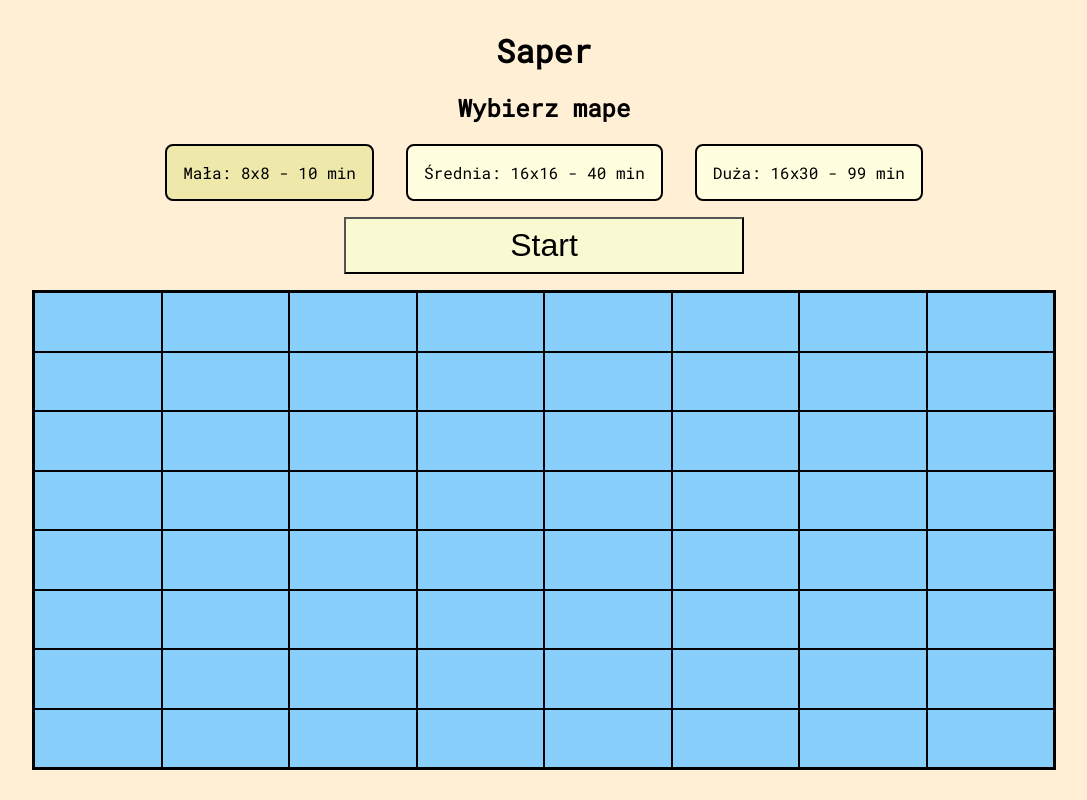
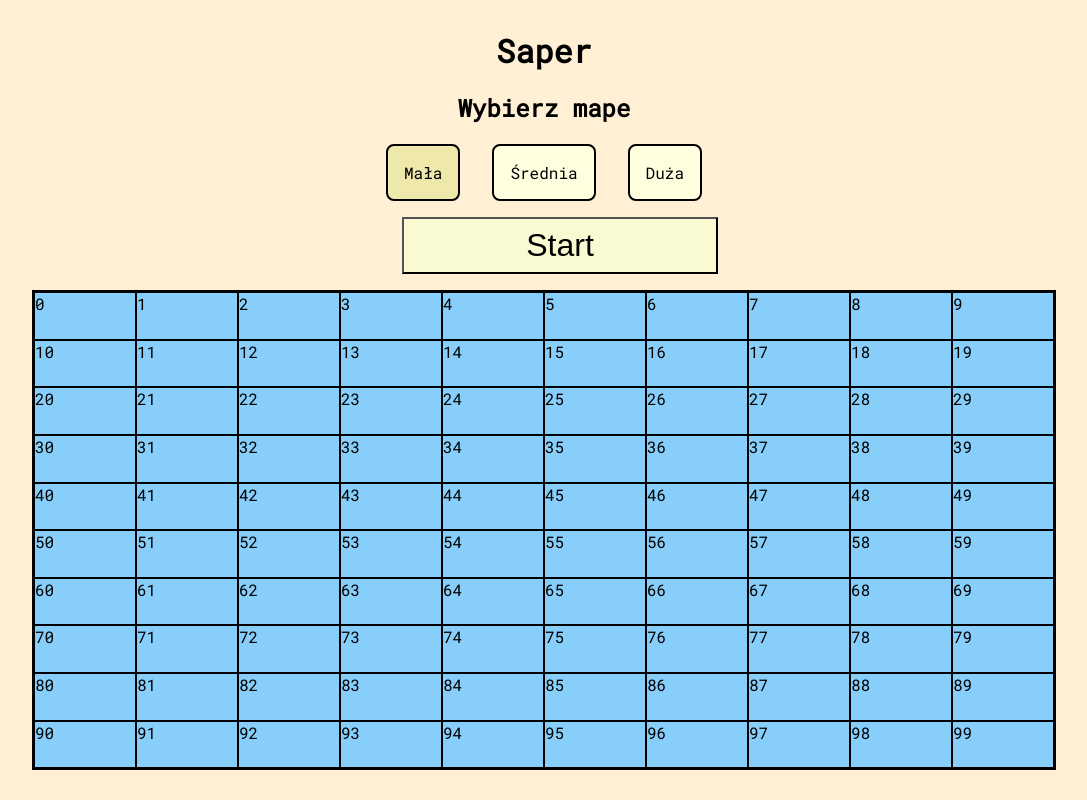
Before and after one commit to andro2ss/ng-saper, an Angular app: page / in a window 1280 px wide. Both pictures are taken after a click on the button "Start". Shown: the whole page, without its empty margins (96-1183 px from the left). Built offline with nearby package versions, Linux system fonts and the light colour scheme.

Commit message:
backup progress

```diff
--- a/src/app/app.component.html
+++ b/src/app/app.component.html
@@ -1,9 +1,15 @@
-<app-header (mapControl)="gameControl($event)"></app-header>
-<section class="game__container" id="gameMap">
+<app-header
+  *ngIf="gameState !== -1"
+  (mapControl)="gameControl($event)"></app-header>
+<section class="game__container" id="gameMap" *ngIf="gameState === 0">
   <div *ngIf="mapArr">
-    <app-field
-      [fieldStyle]="fieldStyle"
-      *ngFor="let item of mapArr"></app-field>
+    <div *ngFor="let item of mapArr">
+      <app-field [fData]="item" (fState)="readGameState($event)"></app-field>
+    </div>
   </div>
   <span *ngIf="mapArr.length === 0">Zacznij grę</span>
 </section>
+<section *ngIf="gameState === -1">
+  <span> Porażka </span> <button (click)="handleNewGame()">Nowa gra</button>
+</section>
+<section *ngIf="gameState === 1"><span> Wygrana </span></section>
--- a/src/app/app.component.scss
+++ b/src/app/app.component.scss
@@ -4,14 +4,19 @@
     width: 80vw;
     height: 60vh;
     border: black solid 2px;
-
+    position: relative;
     div {
       display: flex;
       flex-wrap: wrap;
     }
+    span{
+      display: block;
+      position: absolute;
+      top: 50%;
+      left: 50%;
+      transform: translate(-50%, -50%);
+      font-size: 3rem;
+    }
   }
-  &__field{
-    background-color: lightskyblue;
-    border: 1px solid black;
-  }
+
 }
--- a/src/app/app.component.ts
+++ b/src/app/app.component.ts
@@ -1,4 +1,5 @@
-import { Component } from '@angular/core';
+import { Component, HostListener } from '@angular/core';
+import { FieldComponentModel } from './models/FieldComponent.Model';
 
 @Component({
   selector: 'app-root',
@@ -6,50 +7,78 @@ import { Component } from '@angular/core';
   styleUrls: ['./app.component.scss'],
 })
 export class AppComponent {
-  mapSize: number = 1;
-  startNewGame: boolean = false;
-  gameFieldWidth: number = 10;
-  gameFieldHeight: number = 10;
-  mapArr: number[] = [];
-
+  @HostListener('contextmenu', ['$event'])
+  onRightClick(event: any) {
+    event.preventDefault();
+  }
+  gameState: number = 0;
+  mapArr: FieldComponentModel[] = [];
   fieldStyle = {
-    height: this.gameFieldHeight + 'px',
-    width: this.gameFieldWidth + 'px',
+    height: '10px',
+    width: '10px',
   };
 
-  gameControl(gameControlValues: { mapSize: number; startTrigger: boolean }) {
-    console.log(this.mapArr.length);
+  generateBombs(fieldsAmount: number) {
+    const arr = [];
+    let bombProc: number = 0;
+    if (fieldsAmount < 101) {
+      bombProc = 0.2;
+    } else if (fieldsAmount < 300) {
+      bombProc = 0.35;
+    } else {
+      bombProc = 0.5;
+    }
+    const bombAmount: number = Math.floor(fieldsAmount * bombProc);
+    while (arr.length < bombAmount) {
+      let r = Math.floor(Math.random() * fieldsAmount);
+      if (arr.indexOf(r) === -1) arr.push(r);
+    }
+    return arr;
+  }
 
-    this.mapSize = gameControlValues.mapSize;
-    this.startNewGame = gameControlValues.startTrigger;
+  generateMap(fAmount: number) {
+    let fieldsAmount = fAmount * fAmount;
+    this.mapArr = [];
+    const bombArr = this.generateBombs(fieldsAmount);
     let maxWidth = document.getElementById('gameMap')?.clientWidth;
     let maxHeight = document.getElementById('gameMap')?.clientHeight;
-    if (gameControlValues.mapSize === 1 && maxHeight && maxWidth) {
-      console.log('1');
-      this.gameFieldWidth = maxWidth / 8;
-      this.gameFieldHeight = maxHeight / 8;
-      this.mapArr = [];
-      for (let i = 0; i < 64; i++) {
-        this.mapArr.push(i);
-      }
-    } else if (gameControlValues.mapSize === 2 && maxHeight && maxWidth) {
-      this.gameFieldWidth = maxWidth / 16;
-      this.gameFieldHeight = maxHeight / 16;
-      this.mapArr = [];
-      for (let i = 0; i < 256; i++) {
-        this.mapArr.push(i);
-      }
-    } else if (gameControlValues.mapSize === 3 && maxHeight && maxWidth) {
-      this.gameFieldWidth = maxWidth / 30;
-      this.gameFieldHeight = maxHeight / 16;
-      this.mapArr = [];
-      for (let i = 0; i < 480; i++) {
-        this.mapArr.push(i);
-      }
+    if (maxWidth && maxHeight) {
+      let tempWidth = maxWidth / fAmount;
+      let tempHeight = maxHeight / fAmount;
+      this.fieldStyle = {
+        height: tempHeight + 'px',
+        width: tempWidth + 'px',
+      };
     }
-    this.fieldStyle = {
-      height: this.gameFieldHeight + 'px',
-      width: this.gameFieldWidth + 'px',
-    };
+
+    for (let i = 0; i < fieldsAmount; i++) {
+      let tempBomb = false;
+      bombArr.forEach(item => {
+        if (item === i) {
+          tempBomb = true;
+        }
+      });
+      let nearBombs = 1;
+      let tempArrItem: FieldComponentModel = {
+        fIndex: i,
+        fStyle: this.fieldStyle,
+        nearBombs: nearBombs,
+        bomb: tempBomb,
+      };
+      this.mapArr.push(tempArrItem);
+    }
+  }
+
+  gameControl(gameControlValues: number) {
+    this.generateMap(gameControlValues);
+  }
+
+  handleNewGame() {
+    this.gameState = 0;
+    this.mapArr = [];
+  }
+
+  readGameState(readGameState: number) {
+    this.gameState = readGameState;
   }
 }
--- a/src/app/field/field.component.html
+++ b/src/app/field/field.component.html
@@ -1 +1,9 @@
-<div class="game__field" style="{{ fieldStyle }}"></div>
+<div
+  *ngIf="fData"
+  class="game__field"
+  style="{{ fData.fStyle }}"
+  (click)="onClick($event)"
+  (auxclick)="onAuxClick($event)">
+  {{ fData.fIndex }}
+  <span *ngIf="fieldState === 0">{{ fData.nearBombs }}</span>
+</div>
--- a/src/app/field/field.component.scss
+++ b/src/app/field/field.component.scss
@@ -1,4 +1,19 @@
+body{
+  background-color: lightskyblue;
+
+}
+
 .game__field{
   background-color: lightskyblue;
   border: 1px solid black;
-}
+
+  &.activeted{
+    background-color: silver;
+  }
+  &.mineThere{
+    background-color: orange;
+  }
+  &.block{
+    background-color: white;
+  }
+  }
--- a/src/app/field/field.component.ts
+++ b/src/app/field/field.component.ts
@@ -1,4 +1,11 @@
-import { Component, Input, OnInit } from '@angular/core';
+import {
+  Component,
+  EventEmitter,
+  Input,
+  Output,
+  SimpleChanges,
+} from '@angular/core';
+import { FieldComponentModel } from '../models/FieldComponent.Model';
 
 @Component({
   selector: 'app-field',
@@ -8,5 +15,54 @@ import { Component, Input, OnInit } from '@angular/core';
 export class FieldComponent {
   constructor() {}
 
-  @Input() fieldStyle = { height: 10 + 'px', width: 10 + 'px' };
+  @Input() fData?: FieldComponentModel;
+  @Output() fState = new EventEmitter<number>();
+  fieldState = -1;
+
+  emitFState(fState: number) {
+    this.fState.emit(fState);
+  }
+
+  onClick(event: any) {
+    if (this.fieldState === -1) {
+      this.fieldState = event.button;
+      event.path[0].classList.add('activeted');
+
+      if (this.fData?.bomb) {
+        this.emitFState(-1);
+      }
+    }
+  }
+
+  onAuxClick(event: any) {
+    if (this.fieldState !== 0) {
+      if (this.fieldState === -1) {
+        if (event.button === 1) {
+          event.path[0].classList.add('block');
+          this.fieldState = 1;
+        } else {
+          event.path[0].classList.add('mineThere');
+          this.fieldState = 2;
+        }
+      } else if (this.fieldState === 1) {
+        if (event.button === 1) {
+          event.path[0].classList.remove('block');
+          this.fieldState = -1;
+        } else {
+          event.path[0].classList.remove('block');
+          event.path[0].classList.add('mineThere');
+          this.fieldState = 2;
+        }
+      } else if (this.fieldState === 2) {
+        if (event.button === 2) {
+          event.path[0].classList.remove('mineThere');
+          this.fieldState = -1;
+        } else {
+          event.path[0].classList.add('block');
+          event.path[0].classList.remove('mineThere');
+          this.fieldState = 1;
+        }
+      }
+    }
+  }
 }
--- a/src/app/header/header.component.html
+++ b/src/app/header/header.component.html
@@ -8,28 +8,28 @@
           type="radio"
           id="smallMap"
           name="mapSize"
-          value="1"
+          value="10"
           checked
           (click)="changeMap($event)" />
-        <label for="smallMap">Mała: 8x8 - 10 min</label>
+        <label for="smallMap">Mała</label>
       </div>
       <div>
         <input
           type="radio"
           id="mediumMap"
           name="mapSize"
-          value="2"
+          value="15"
           (click)="changeMap($event)" />
-        <label for="mediumMap">Średnia: 16x16 - 40 min</label>
+        <label for="mediumMap">Średnia</label>
       </div>
       <div>
         <input
           type="radio"
           id="bigMap"
           name="mapSize"
-          value="3"
+          value="30"
           (click)="changeMap($event)" />
-        <label for="bigMap">Duża: 16x30 - 99 min</label>
+        <label for="bigMap">Duża</label>
       </div>
     </div>
     <button (click)="handleStartBtn()">Start</button>
--- a/src/app/header/header.component.ts
+++ b/src/app/header/header.component.ts
@@ -8,14 +8,10 @@ import { Component, OnInit, Output, EventEmitter } from '@angular/core';
 export class HeaderComponent {
   constructor() {}
 
-  mapSize: number = 1;
+  mapSize: number = 10;
+  @Output() mapControl = new EventEmitter<number>();
 
-  @Output() mapControl = new EventEmitter<{
-    mapSize: number;
-    startTrigger: boolean;
-  }>();
-
-  sendMapControl(value: { mapSize: number; startTrigger: boolean }) {
+  sendMapControl(value: number) {
     this.mapControl.emit(value);
   }
 
@@ -27,6 +23,6 @@ export class HeaderComponent {
   }
 
   handleStartBtn() {
-    this.sendMapControl({ mapSize: this.mapSize, startTrigger: true });
+    this.sendMapControl(this.mapSize);
   }
 }
--- /dev/null
+++ b/src/app/models/FieldComponent.Model.ts
@@ -0,0 +1,6 @@
+export interface FieldComponentModel {
+  fIndex: number;
+  fStyle: { height: string; width: string };
+  bomb: boolean;
+  nearBombs: number;
+}
```
